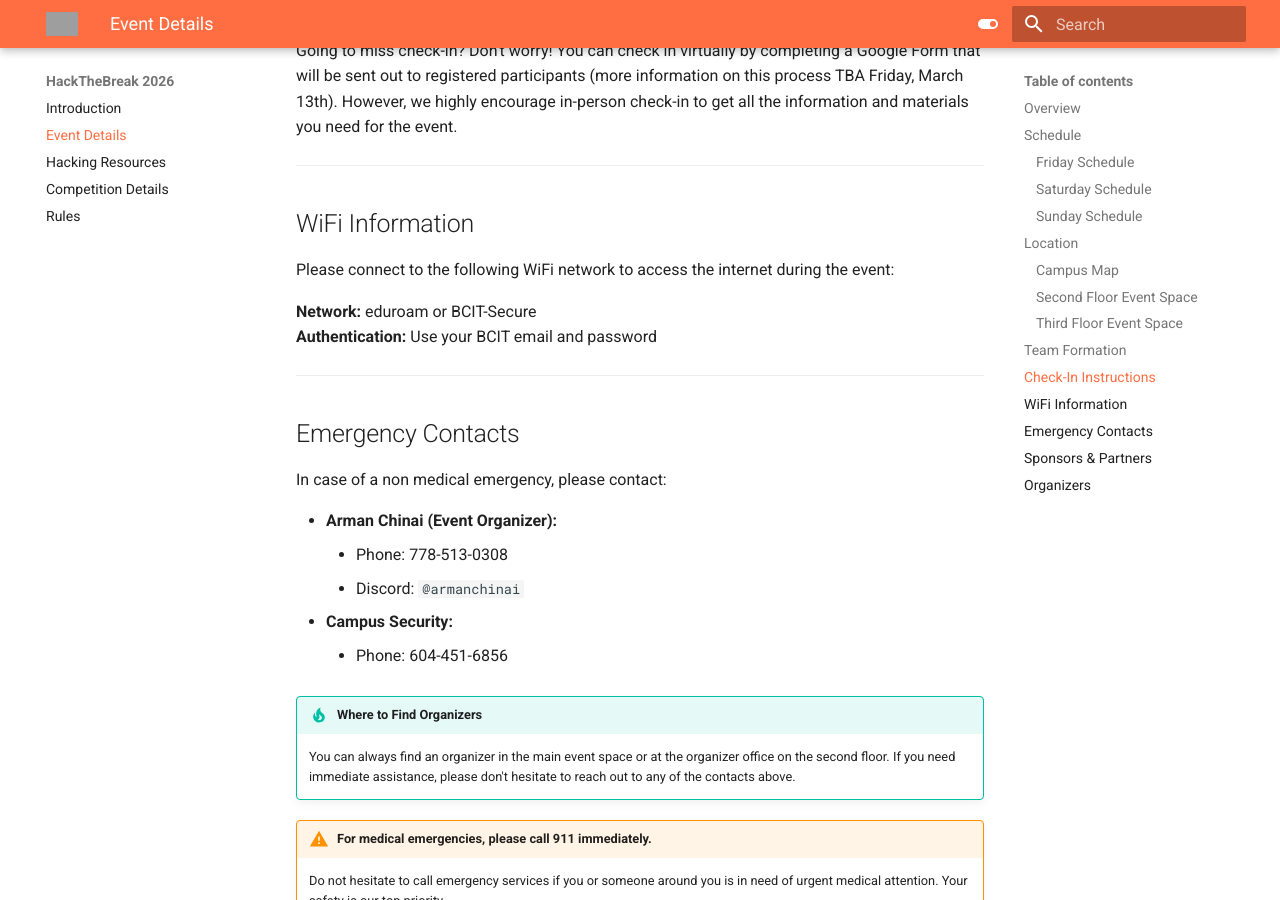
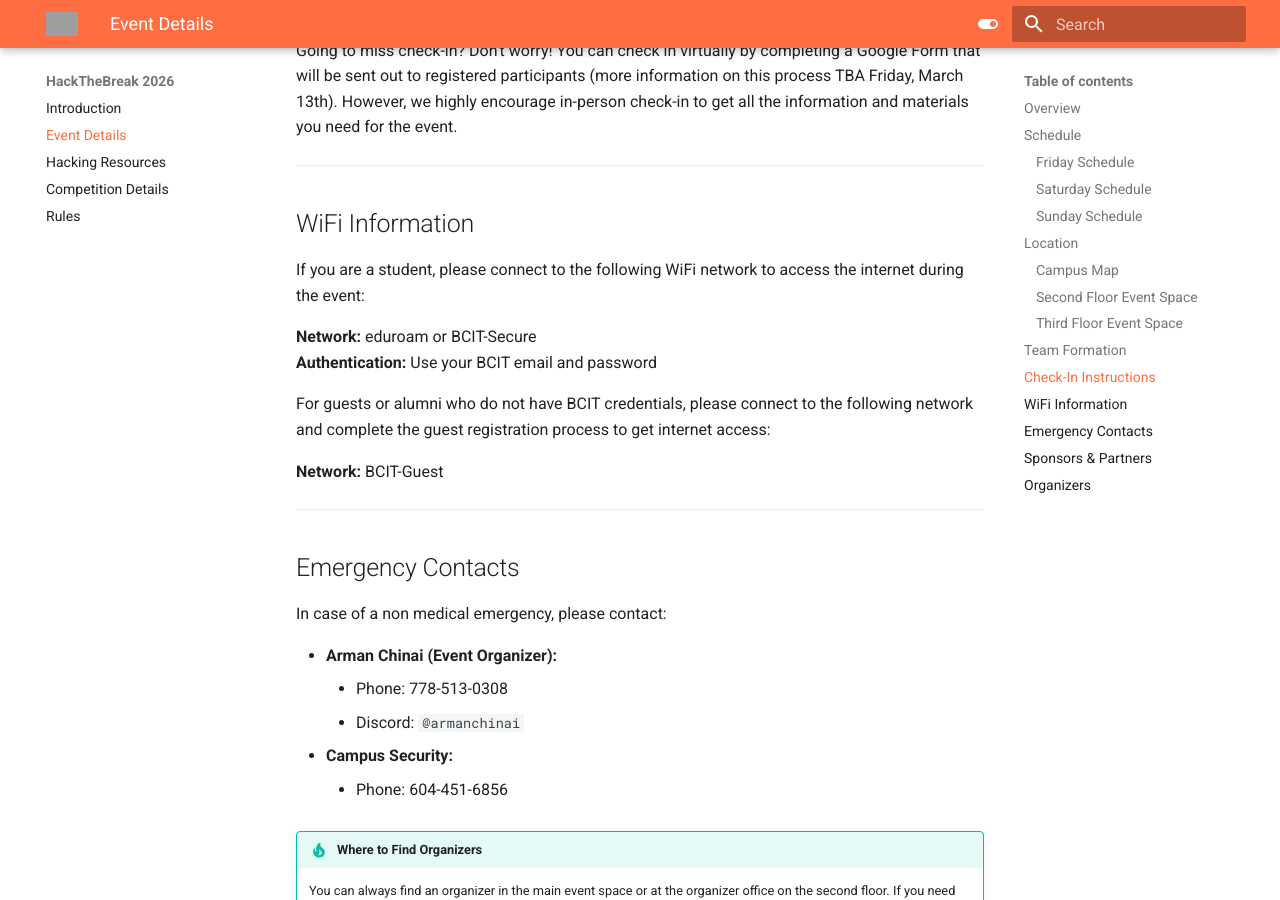
Before and after one commit to armanchinai/hackthebreak2026, an MkDocs documentation site: the page built from docs/event-details.md, in a window 1280 px wide and 900 px high, scrolled down 4921 px. Built offline with MkDocs 1.6.1 and Material for MkDocs 9.7.7, drawn with Linux system fonts in a browser that asks for light colours; grey boxes are pictures that could not be loaded.

Commit message:
Update pratham image, wifi details

```diff
--- a/docs/event-details.md
+++ b/docs/event-details.md
@@ -112,10 +112,14 @@
 
 ## WiFi Information
 
-Please connect to the following WiFi network to access the internet during the event:
+If you are a student, please connect to the following WiFi network to access the internet during the event:
 
 **Network:** eduroam or BCIT-Secure
 **Authentication:** Use your BCIT email and password
+
+For guests or alumni who do not have BCIT credentials, please connect to the following network and complete the guest registration process to get internet access:
+
+**Network:** BCIT-Guest
 
 ---
 
@@ -143,7 +147,7 @@
 | ![BCIT SoC](./resources/bcitsoc.jpg) | ![BCITSA](./resources/bcitsa.png) | ![BCIT Alumni Association](./resources/alumni.png) |
 |:--------------------------------------:|:--------------------------------------:|:--------------------------------------:|
 | ![BCIT C4A](./resources/c4a.jpg) | ![BCIT WiC](./resources/wic.png) | ![BCIT CC](./resources/cc.jpg) |
-| ![Pratham](./resources/pratham.jpg) | ![nwPlus](./resources/nwplus.png) | ![POWRD](./resources/powrd.png) |
+| ![Pratham](./resources/pratham.png) | ![nwPlus](./resources/nwplus.png) | ![POWRD](./resources/powrd.png) |
 
 ---
 
```
Also changed, not shown: docs/resources/pratham.jpg (deleted), docs/resources/pratham.png (added).
